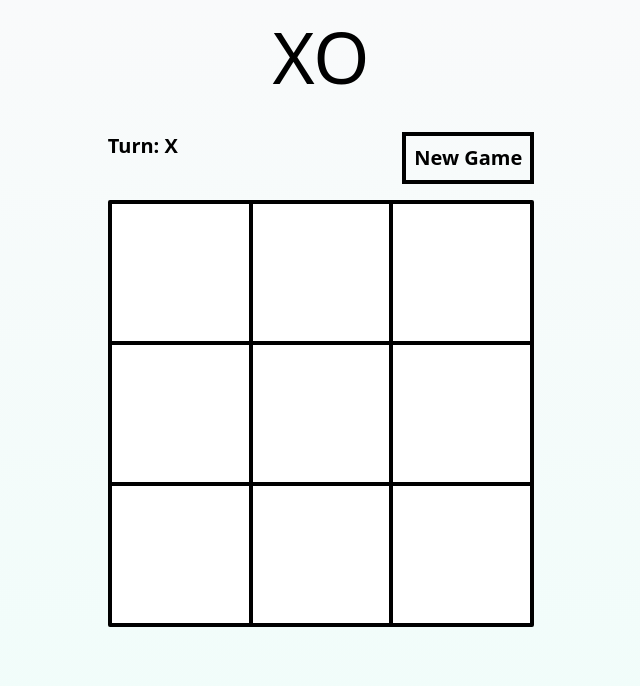
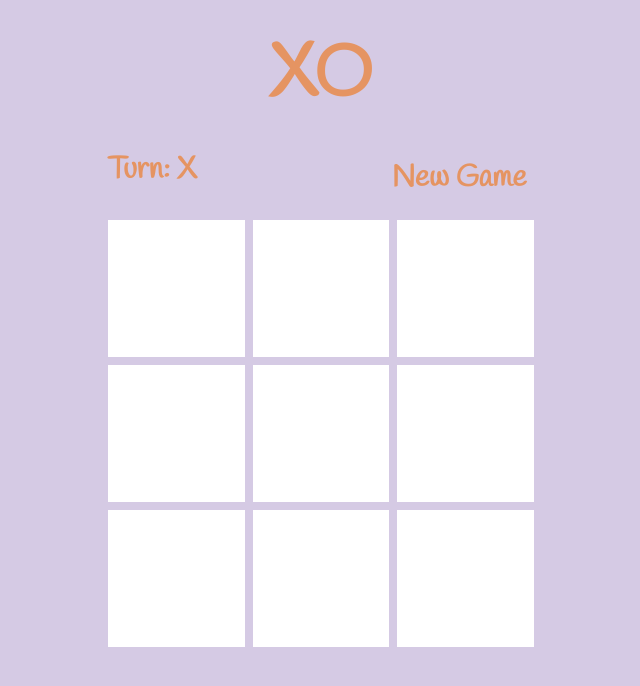
Before and after one commit to odelya-krief/x-o, a Next.js app: page / in a window 1280 px wide. Shown: the top 686 px of the page, without its empty margins (319-959 px from the left). Built offline with nearby package versions, Linux system fonts and the light colour scheme.

Commit message:
cell: replace animation, fonts and colors.

```diff
--- a/src/app/layout.tsx
+++ b/src/app/layout.tsx
@@ -1,3 +1,4 @@
+import { handleeFontClass } from "@/lib/font";
 import "./globals.css";
 import type { Metadata } from "next";
 import { Inter } from "next/font/google";
@@ -16,8 +17,10 @@ export default function RootLayout({
 }) {
   return (
     <html lang="en">
-      <body className="bg-gradient-to-b from-gray-50 to-teal-50 flex flex-col gap-10 items-center pt-5 h-screen w-screen">
-        <h1 className="text-7xl text-black font-sans">XO</h1>
+      <body
+        className={`${handleeFontClass} text-main-orange font-bold font-sans bg-gradient-to-b from-main-purple to-main-purple flex flex-col gap-10 items-center pt-10 h-screen w-screen`}
+      >
+        <h1 className="text-7xl">XO</h1>
         {children}
       </body>
     </html>
--- a/src/components/board.tsx
+++ b/src/components/board.tsx
@@ -72,18 +72,13 @@ const BoardComponent = () => {
   };
 
   return (
-    <div className="flex flex-col w-3/4 xl:w-1/3 font-sans text-black text-xl font-bold gap-4">
+    <div className="flex flex-col w-3/4 xl:w-1/3 text-3xl font-bold gap-4">
       <div className="flex flex-row justify-between">
         <div>Turn: {gameState.turn}</div>
         <NewGameButton onClick={resetGame} />
       </div>
-      <WinnerModal onClose={resetGame} winner={gameState.winner}></WinnerModal>
-      <div
-        className="grid grid-cols-3 grid-rows aspect-square
-          gap-1
-        border-black border-4
-        bg-black rounded-sm"
-      >
+      <WinnerModal onClose={resetGame} winner={gameState.winner} />
+      <div className="grid grid-cols-3 grid-rows aspect-square gap-2">
         {gameState.board.map((cellState, index) => {
           return (
             <CellComponent
@@ -91,7 +86,7 @@ const BoardComponent = () => {
               value={cellState}
               index={index}
               onClick={onCellClick}
-            ></CellComponent>
+            />
           );
         })}
       </div>
--- a/src/components/cell.tsx
+++ b/src/components/cell.tsx
@@ -1,24 +1,38 @@
 const CellComponent = ({ value, index, onClick }) => {
   const valueWasNotSetYet = value == "";
-  const disabledCell = (
+
+  const oCell = (
     <button
-      className="text-gray-800 content-center bg-white text-5xl aspect-square"
+      className="text-main-orange content-center text-5xl aspect-square
+      transition ease-in-out duration-500  bg-main-gray"
       onClick={() => onClick(index)}
       disabled
     >
       {value}
     </button>
   );
-  const enabledCell = (
+
+  const xCell = (
     <button
-      className="text-gray-800 content-center bg-white text-5xl aspect-square
-       transition ease-in-out hover:-translate-y-1 hover:scale-110 hover:border-black hover:border-4"
+      className="text-main-gray content-center text-5xl aspect-square
+      transition ease-in-out duration-500  bg-main-orange"
+      onClick={() => onClick(index)}
+      disabled
+    >
+      {value}
+    </button>
+  );
+
+  const emptyCell = (
+    <button
+      className="text-orange-100 content-center text-5xl aspect-square hover:cursor-pointer
+       transition ease-in-out hover:bg-orange-50 duration-500 bg-white"
       onClick={() => onClick(index)}
     >
       {value}
     </button>
   );
-  return valueWasNotSetYet ? enabledCell : disabledCell;
+  return valueWasNotSetYet ? emptyCell : value == "X" ? xCell : oCell;
 };
 
 export default CellComponent;
--- a/src/components/newGameButton.tsx
+++ b/src/components/newGameButton.tsx
@@ -1,7 +1,7 @@
 const NewGameButton = ({ onClick }) => {
   return (
     <button
-      className="border-4 border-black p-2 transition ease-in-out hover:-translate-y-1 hover:scale-110 hover:border-black hover:border-4"
+      className="text-main-orange p-2 hover:text-main-gray"
       onClick={onClick}
     >
       New Game
--- a/tailwind.config.ts
+++ b/tailwind.config.ts
@@ -1,20 +1,23 @@
-import type { Config } from 'tailwindcss'
+import type { Config } from "tailwindcss";
 
 const config: Config = {
   content: [
-    './src/pages/**/*.{js,ts,jsx,tsx,mdx}',
-    './src/components/**/*.{js,ts,jsx,tsx,mdx}',
-    './src/app/**/*.{js,ts,jsx,tsx,mdx}',
+    "./src/pages/**/*.{js,ts,jsx,tsx,mdx}",
+    "./src/components/**/*.{js,ts,jsx,tsx,mdx}",
+    "./src/app/**/*.{js,ts,jsx,tsx,mdx}",
   ],
   theme: {
     extend: {
-      backgroundImage: {
-        'gradient-radial': 'radial-gradient(var(--tw-gradient-stops))',
-        'gradient-conic':
-          'conic-gradient(from 180deg at 50% 50%, var(--tw-gradient-stops))',
+      fontFamily: {
+        sans: ["var(--handlee)"],
+      },
+      colors: {
+        "main-purple": "#D5CAE4",
+        "main-orange": "#E59462",
+        "main-gray": "#E1E5EB",
       },
     },
   },
   plugins: [],
-}
-export default config
+};
+export default config;
```
